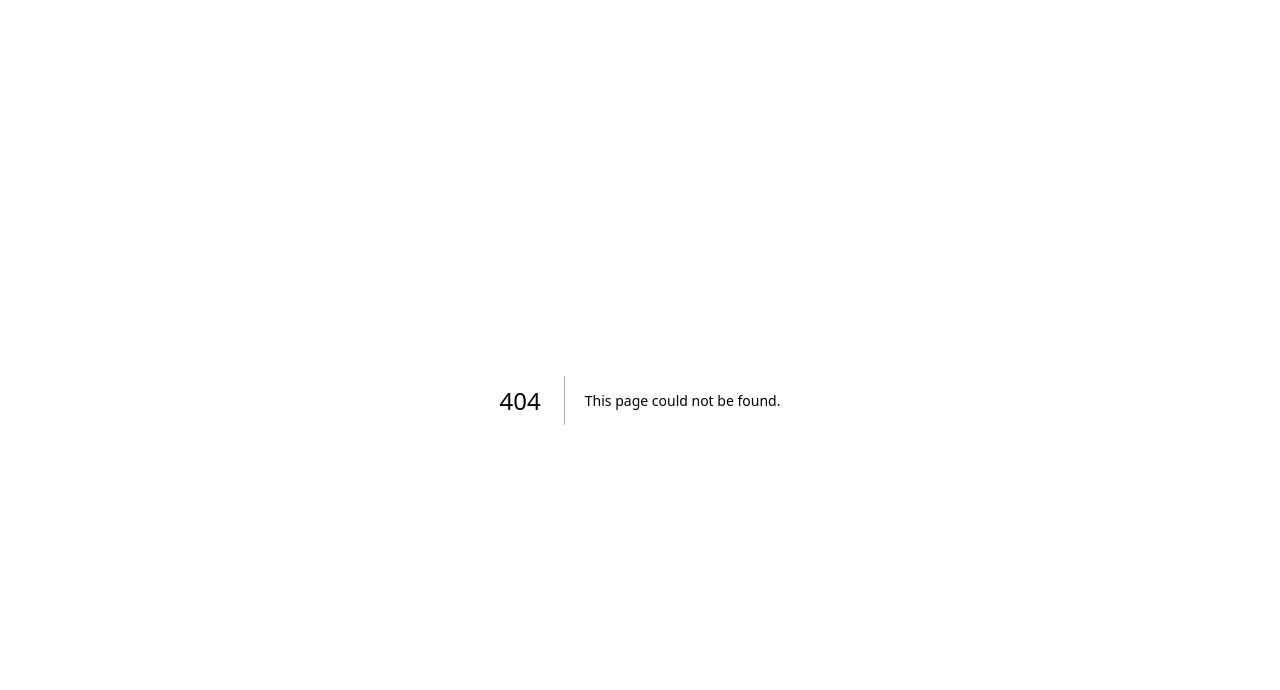
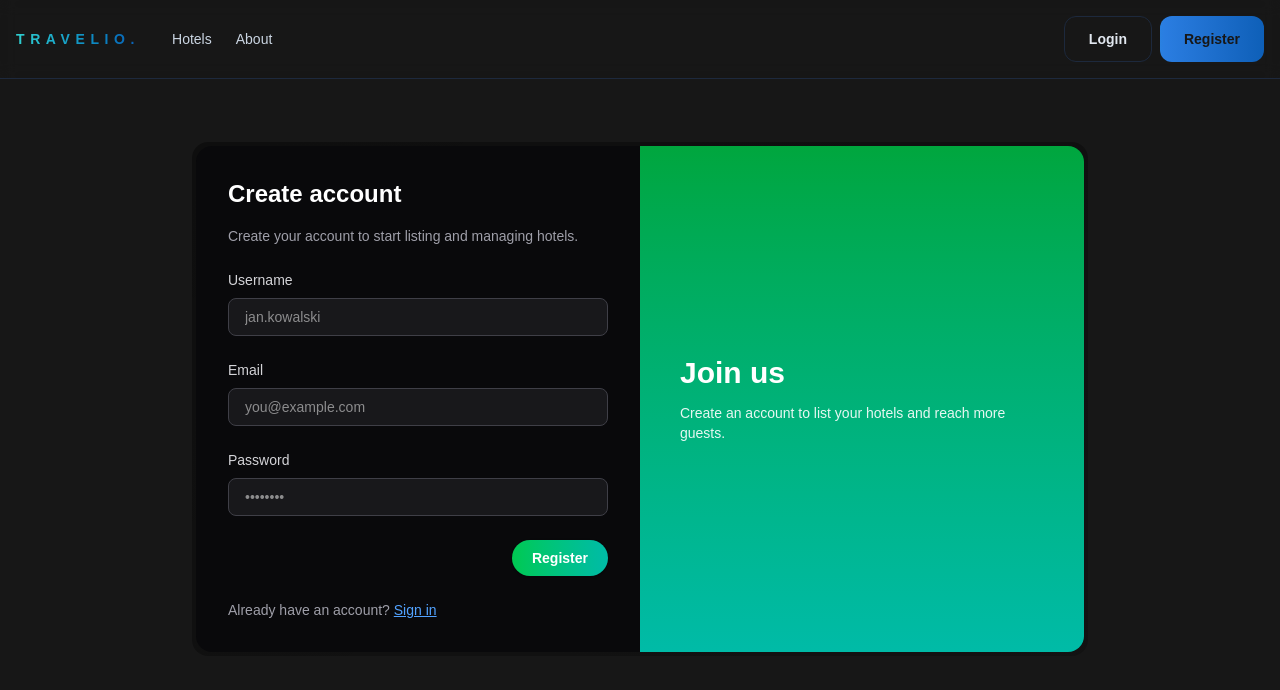
Before and after one commit to dboinska/travelio-next, a Next.js app: page /register in a window 1280 px wide. Before the commit this address had no page. Shown: the top 690 px of the page. Built offline with nearby package versions, Linux system fonts and the light colour scheme.

Commit message:
feat(pages): add auth pages

```diff
--- /dev/null
+++ b/app/login/page.tsx
@@ -0,0 +1,41 @@
+import Link from "next/link";
+import LoginForm from "../components/auth/LoginForm";
+import Navbar from "../components/Navbar";
+
+export default function LoginPage() {
+  return (
+    <>
+      <Navbar />
+      <main className="min-h-[80vh] flex items-center justify-center px-4 py-12">
+        <div className="grid w-full max-w-4xl grid-cols-1 gap-8 rounded-2xl bg-linear-to-br from-black/40 to-black/20 p-1">
+          <div className="flex flex-col md:flex-row bg-zinc-950 rounded-2xl overflow-hidden">
+            <aside className="hidden md:flex w-1/2 items-center justify-center bg-linear-to-b from-blue-700 to-indigo-700 p-10 text-white">
+              <div>
+                <h2 className="text-3xl font-bold">Welcome back</h2>
+                <p className="mt-3 text-sm text-white/90">
+                  Log in to access your dashboard and manage your listings.
+                </p>
+              </div>
+            </aside>
+
+            <div className="w-full md:w-1/2 p-8">
+              <h1 className="text-2xl font-bold text-white mb-4">Login</h1>
+              <p className="mb-6 text-sm text-zinc-400">
+                Use your account credentials to sign in.
+              </p>
+
+              <LoginForm />
+
+              <p className="mt-6 text-sm text-zinc-400">
+                Don&apos;t have an account?
+                <Link href="/register" className="text-blue-400 underline">
+                  Sign up
+                </Link>
+              </p>
+            </div>
+          </div>
+        </div>
+      </main>
+    </>
+  );
+}
--- /dev/null
+++ b/app/register/page.tsx
@@ -0,0 +1,43 @@
+import Link from "next/link";
+import RegisterForm from "../components/auth/RegisterForm";
+import Navbar from "../components/Navbar";
+
+export default function RegisterPage() {
+  return (
+    <>
+      <Navbar />
+      <main className="min-h-[80vh] flex items-center justify-center px-4 py-12">
+        <div className="grid w-full max-w-4xl grid-cols-1 gap-8 rounded-2xl bg-linear-to-br from-black/40 to-black/20 p-1">
+          <div className="flex flex-col md:flex-row bg-zinc-950 rounded-2xl overflow-hidden">
+            <div className="w-full md:w-1/2 p-8">
+              <h1 className="text-2xl font-bold text-white mb-4">
+                Create account
+              </h1>
+              <p className="mb-6 text-sm text-zinc-400">
+                Create your account to start listing and managing hotels.
+              </p>
+
+              <RegisterForm />
+
+              <p className="mt-6 text-sm text-zinc-400">
+                Already have an account?{" "}
+                <Link href="/login" className="text-blue-400 underline">
+                  Sign in
+                </Link>
+              </p>
+            </div>
+
+            <aside className="hidden md:flex w-1/2 items-center justify-center bg-linear-to-b from-green-600 to-teal-500 p-10 text-white">
+              <div>
+                <h2 className="text-3xl font-bold">Join us</h2>
+                <p className="mt-3 text-sm text-white/90">
+                  Create an account to list your hotels and reach more guests.
+                </p>
+              </div>
+            </aside>
+          </div>
+        </div>
+      </main>
+    </>
+  );
+}
```
